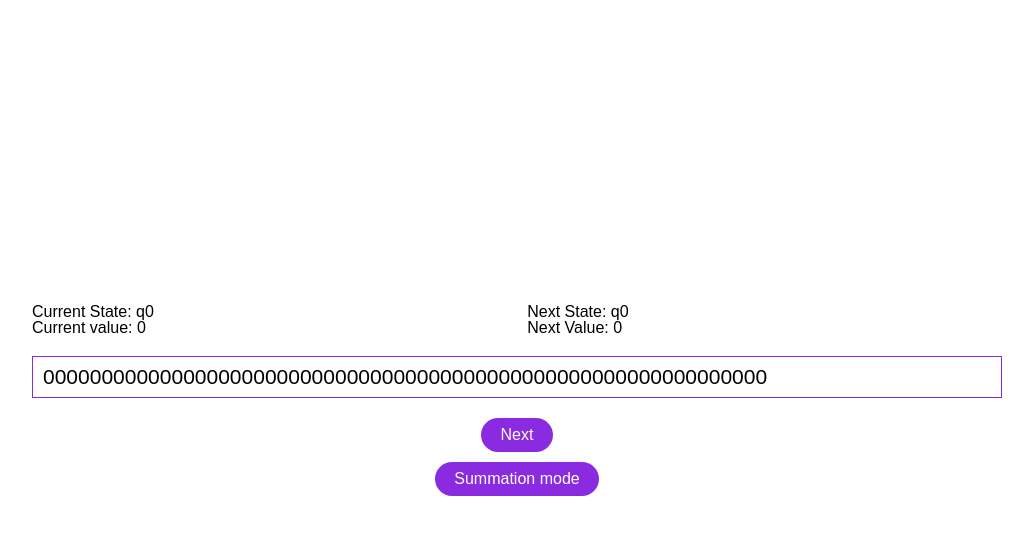
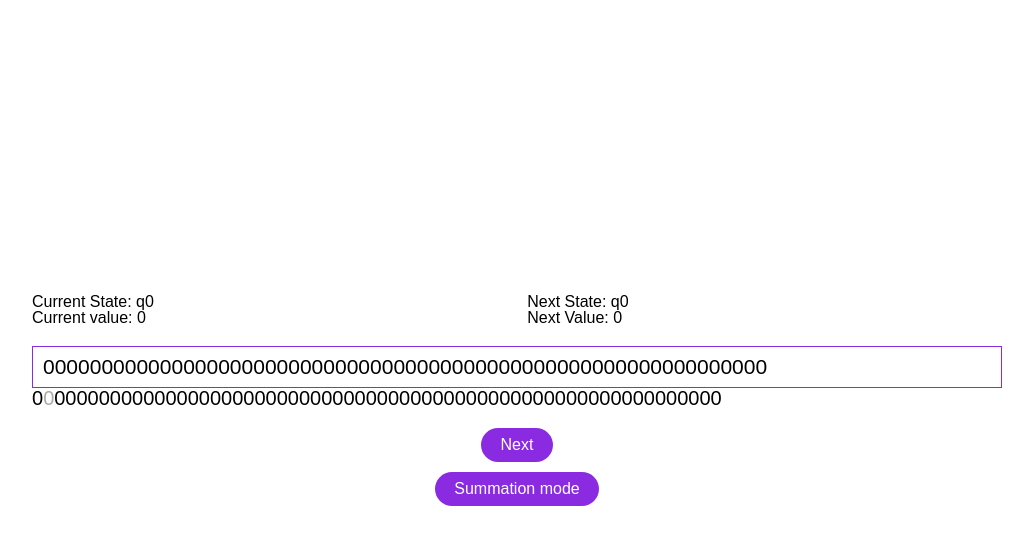
Before and after one commit to ZkunCry/theoryAlogirthms, a plain HTML site: page index.html in a window 1280 px wide. Both pictures are taken after a click on the button "Next". Shown: the whole page, without its empty margins (123-1156 px from the left). Drawn offline with Linux system fonts and the light colour scheme.

Commit message:
finished work

```diff
--- a/index.html
+++ b/index.html
@@ -28,6 +28,8 @@
                 class="machine-input"
                 value="00000000000000000000000000000000000000000000000000000000000000"
               />
+              <span id="spanInput" style="font-size:20px;position:relative;">00000000000000000000000000000000000000000000000000000000000000</span>
+
             </div>
             <div class="body-buttons">
               <button data-type="iter" id="iteration">Next</button>
--- a/script.js
+++ b/script.js
@@ -3,6 +3,7 @@ const iterationButton = document.querySelector("#iteration");
 const modeButton = document.querySelector("#mode");
 const titleColumn = document.querySelector(".title__column");
 const nextState = document.querySelector("#nextState");
+const spanElement = document.querySelector('#spanInput')
 
 let buffer = turingInput.value;
 
@@ -62,16 +63,19 @@ class TuringMachine {
         } else if (transition.move === "R") {
           this.headPosition++;
         } else if (transition.move === "S") {
+          console.log('s');
           this.tape = [...this.tape].filter(
             (value) => value !== "+" && value !== "="
           );
         }
+
       } else {
         // Если переход не найден, машина останавливается
         return this.tape.join("");
       }
     }
     // Возвращаем результат
+    changeColor()
     return this.tape.join("");
   }
 }
@@ -164,7 +168,15 @@ modeButton.addEventListener("click", (event) => {
     type === "sum" ? buffer.replace("+", "*") : buffer.replace("*", "+");
   tm.headPosition = turingInput.value.indexOf("1");
 });
-
+const changeColor = ()=>{
+  const span = document.createElement('span')
+  let position = tm.headPosition
+  span.style.color = 'red'
+  span.innerText = turingInput.value[position]
+  spanElement.innerHTML = turingInput.value.substring(0,position) +
+  turingInput.value[position].fontcolor('#aaa') +
+   turingInput.value.substring(position+1)
+}
 turingInput.addEventListener("keyup", (event) => {
   changeStates({});
   tm.currentState = "q0";
@@ -178,4 +190,5 @@ turingInput.addEventListener("keyup", (event) => {
   result.includes("1") ? (tm.headPosition = result.indexOf("1")) : 0;
   event.target.value = result;
   buffer = event.target.value;
+  changeColor()
 });
```
